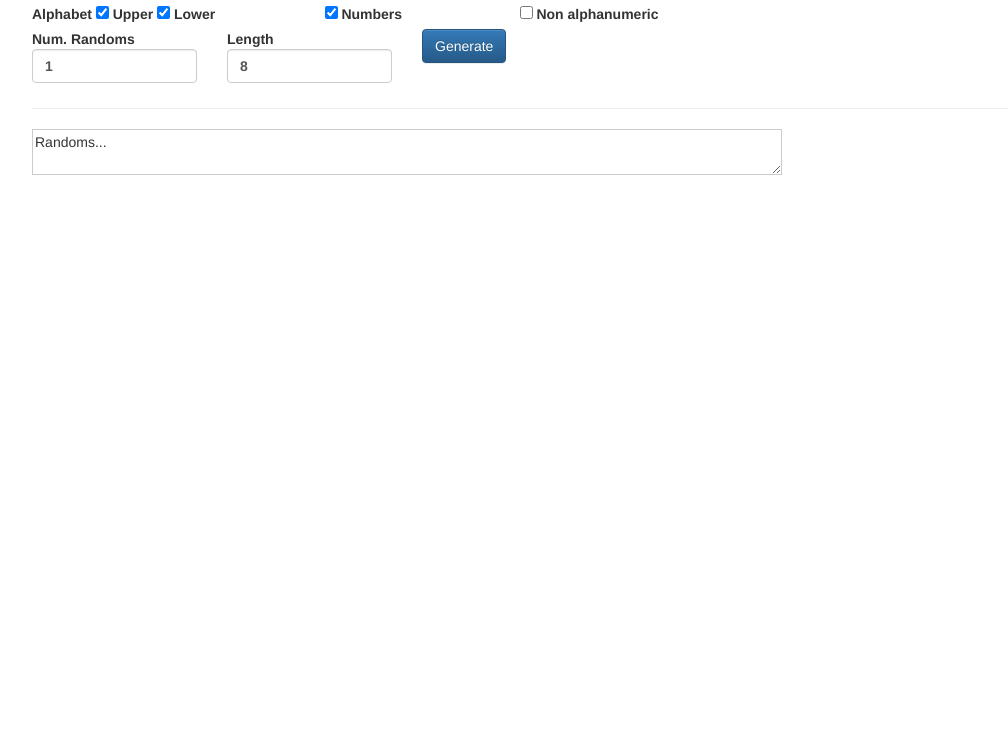
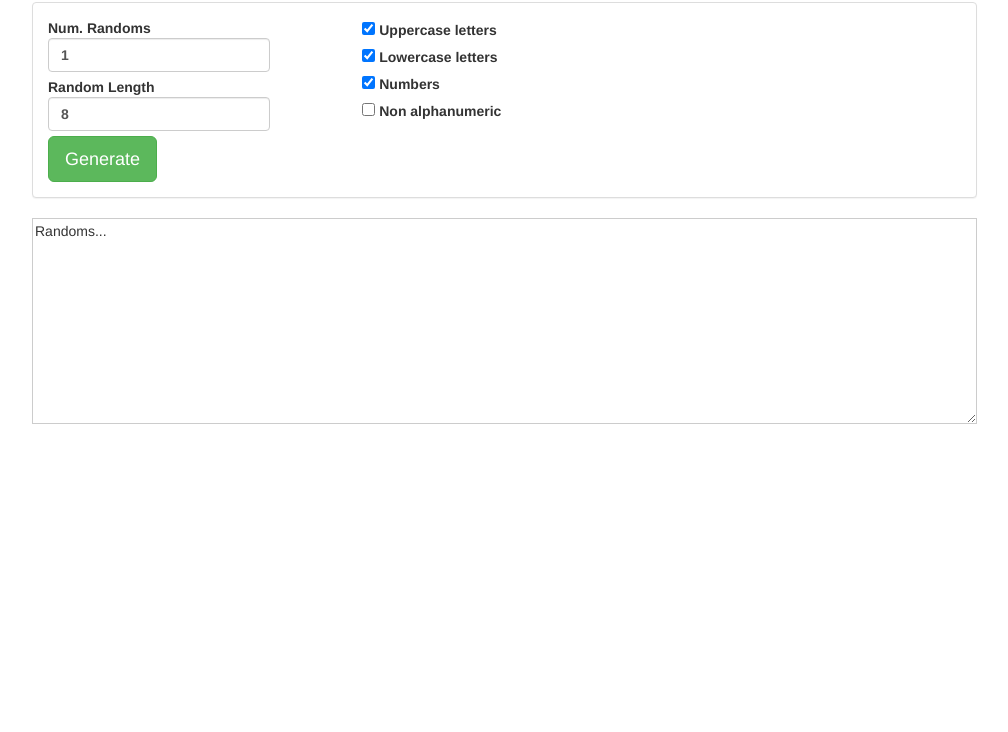
Before and after one commit to acanimal/Randomatic, a plain HTML site: page index.html in a window 1280 px wide. Shown: the part 68-800 px from the top of the page, without its empty margins (38-1046 px from the left). Drawn offline with nearby package versions, Linux system fonts and the light colour scheme.

Commit message:
Changed layout

```diff
--- a/index.html
+++ b/index.html
@@ -1,11 +1,13 @@
 <!DOCTYPE html>
 <html>
     <head>
-        <title>Bootstrap 101 Template</title>
+        <title>Randomatic - Automate the creation of random sequences</title>
         <meta name="viewport" content="width=device-width, initial-scale=1.0">
+        <meta name="description" content="Automate the creation of random sequences">
+
         <!-- Bootstrap -->
         <link rel="stylesheet" href="//netdna.bootstrapcdn.com/bootstrap/3.0.3/css/bootstrap.min.css">
-        <link rel="stylesheet" href="//netdna.bootstrapcdn.com/bootstrap/3.0.3/css/bootstrap-theme.min.css">
+        <link rel="stylesheet" href="http://bootswatch.com/slate/bootstrap.min.css">
 
         <!-- HTML5 Shim and Respond.js IE8 support of HTML5 elements and media queries -->
         <!-- WARNING: Respond.js doesn't work if you view the page via file:// -->
@@ -13,6 +15,8 @@
           <script src="https://oss.maxcdn.com/libs/html5shiv/3.7.0/html5shiv.js"></script>
           <script src="https://oss.maxcdn.com/libs/respond.js/1.3.0/respond.min.js"></script>
         <![endif]-->
+
+        <link href="//netdna.bootstrapcdn.com/font-awesome/4.0.3/css/font-awesome.css" rel="stylesheet">
 
         <style>
             textarea {
@@ -28,65 +32,55 @@
         <div class="container">
 
             <div class="row">
-                <div class="col-md-8">
-                    <h1>Randomattor <small>Comes to create the random !!!</small></h1>
-                </div>
+                <div class="col-md-10">
+                    <h1><i class="fa fa-briefcase"></i> Randomatic </h1>
+
+                    <div class="panel panel-default">
+                        <div class="panel-body">
+
+
+                            <div class="row">
+
+                                <div class="col-md-4">
+                                    <label>
+                                        Num. Randoms <input type="text" class="form-control" value="1" id="numrandoms">
+                                    </label>
+
+                                    <label>
+                                        Random Length <input type="text" class="form-control" value="8" id="length">
+                                    </label>
+
+                                    <br/>
+                                    <button class="btn btn-success btn-lg" id="generate">Generate</button>
                                 </div>
 
-            <div class="row">
-                <div class="col-md-3">
-                    <label>Alphabet</label>
+                                <div class="col-md-4">
                                     <label>
-                        <input type="checkbox" checked id="uppercase"> Upper
+                                        <input type="checkbox" checked id="uppercase"> Uppercase letters
                                     </label>
+                                    <br/>
                                     <label>
-                        <input type="checkbox" checked id="lowercase"> Lower
+                                        <input type="checkbox" checked id="lowercase"> Lowercase letters
                                     </label>
-                </div>
-                <div class="col-md-2">
+                                    <br/>
                                     <label>
                                         <input type="checkbox" checked id="numbers"> Numbers
                                     </label>
-                </div>
-                <div class="col-md-2">
+                                    <br/>
                                     <label>
                                         <input type="checkbox" id="nonalpha"> Non alphanumeric
                                     </label>
                                 </div>
+
                             </div>
-
-            <div class="row">
-                <div class="col-md-2">
-                    <label>
-                        Num. Randoms <input type="text" class="form-control" value="1" id="numrandoms">
-                    </label>
-                </div>
-                <div class="col-md-2">
-                    <label>
-                        Length <input type="text" class="form-control" value="8" id="length">
-                    </label>
-                </div>
-                <div class="col-md-2">
-                    <button class="btn btn-primary" id="generate">Generate</button>
-                </div>
-            </div>
-
-            <hr/>
-
-            <div class="row">
-                <div class="col-md-8">
-
-                    <textarea id="randoms">Randoms...</textarea>
 
                         </div>
                     </div>
 
-
-
+                    <textarea id="randoms" rows="10">Randoms...</textarea>
                 </div>
-
-
-
+            </div>
+        </div>
 
         <!-- jQuery (necessary for Bootstrap's JavaScript plugins) -->
         <script src="https://code.jquery.com/jquery.js"></script>
```
Lines whose indentation alone changed are shown as unchanged.
